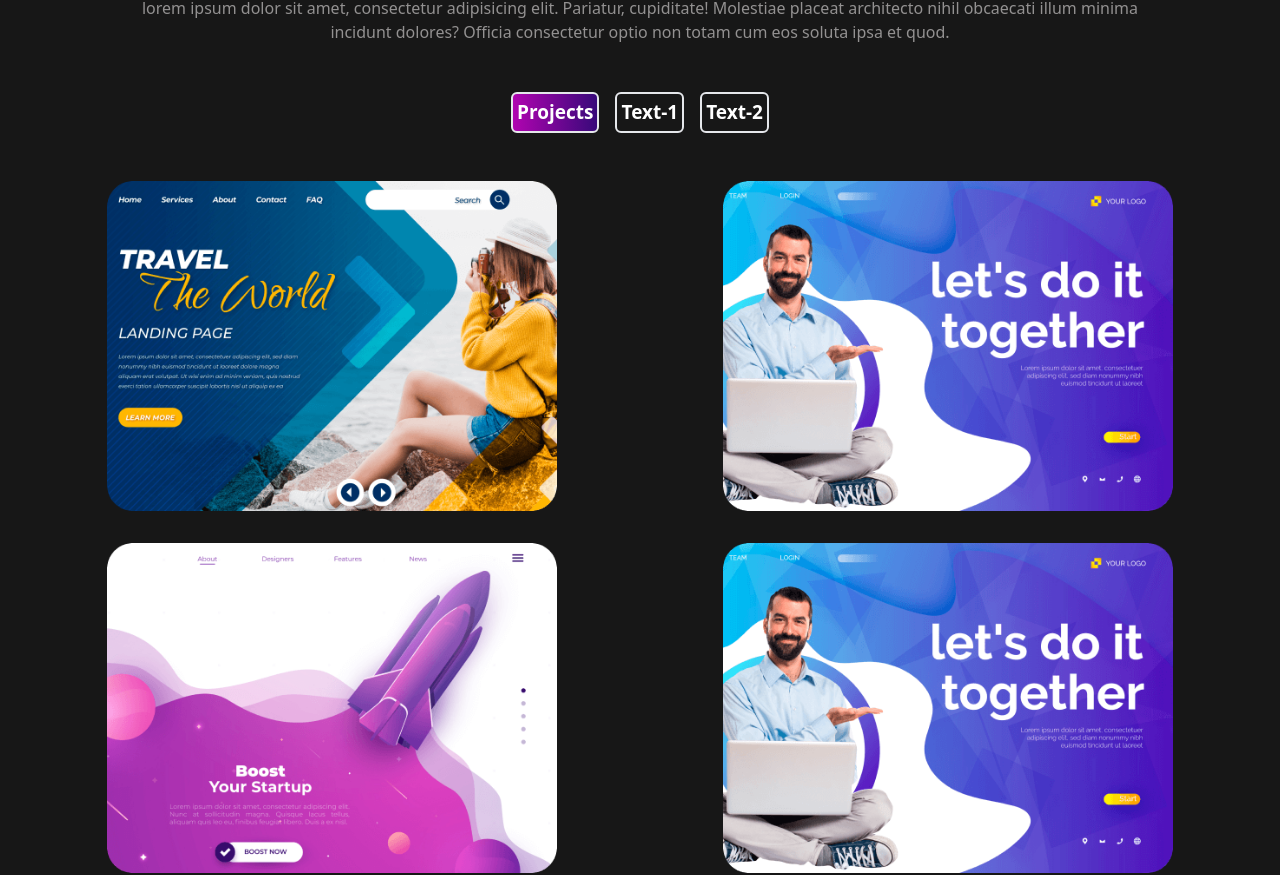
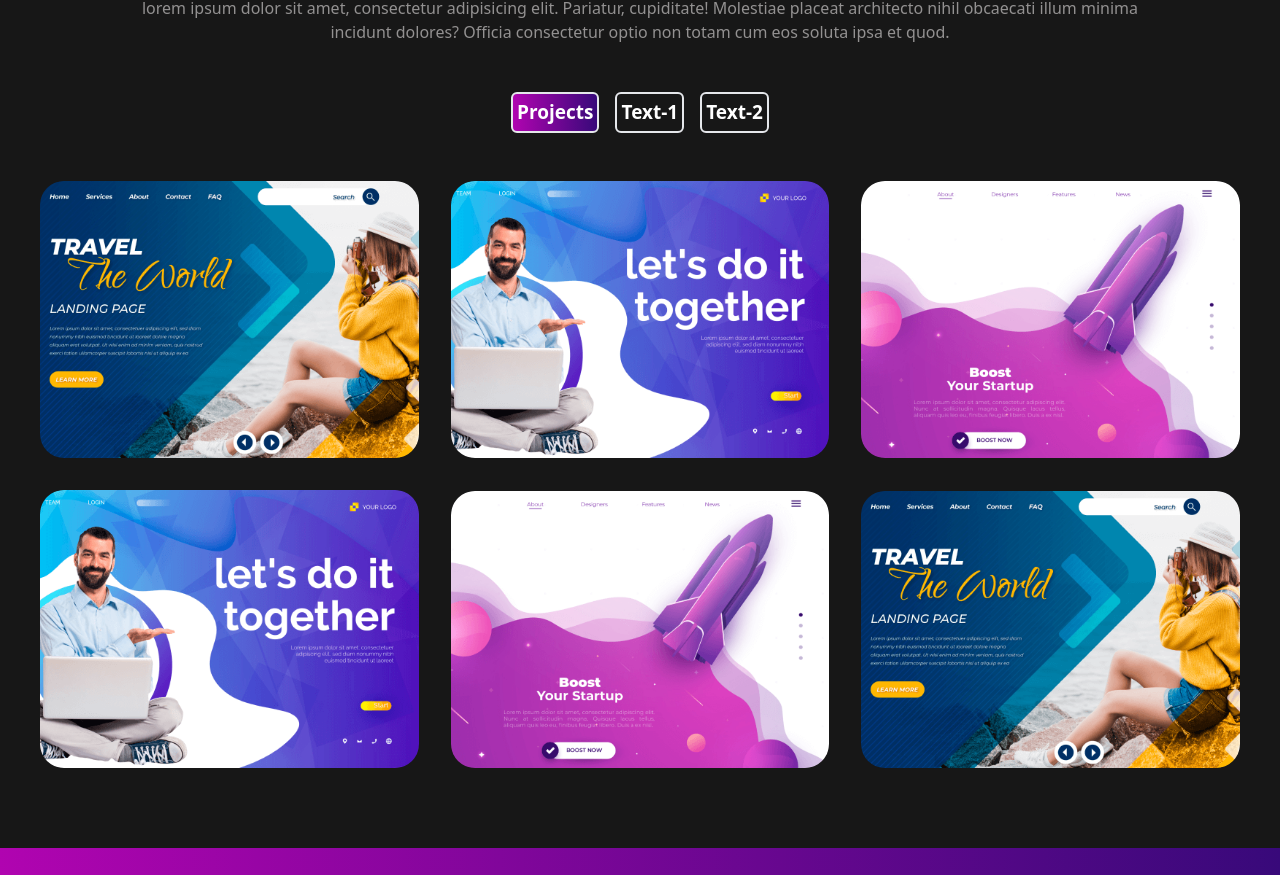
Before and after one commit to Reayhs/react-tailwind-portfolio, a React (Vite) app: page / in a window 1280 px wide. Shown: the part 1532-2407 px from the top of the page. Built offline with nearby package versions, Linux system fonts and the light colour scheme.

Commit message:
style changed

```diff
--- a/src/components/ProjectCard.jsx
+++ b/src/components/ProjectCard.jsx
@@ -3,7 +3,7 @@ import React from 'react'
 function ProjectCard({item}) {
   return (
     <>
-      <div className="img-box w-[450px] mx-auto flex justify-center relative overflow-hidden rounded-3xl">
+      <div className="img-box w-[450px] lg2:w-auto mx-auto flex justify-center items-center relative overflow-hidden rounded-3xl">
               <img src={item.img} alt="" className='w-full' />
               <div className="p absolute top-[-100%] left-0 h-full w-full text-center bg-[#b004b0b7] p-4 pt-20">
                 <h1 className="font-bold text-3xl">{item.title}</h1>
--- a/src/components/Projects.jsx
+++ b/src/components/Projects.jsx
@@ -84,7 +84,7 @@ function Projects() {
             Text-2
           </button>
         </div>
-        <div className="flex flex-wrap p-10 gap-8 lg:grid-cols-2 tl:grid-cols-1 ">
+        <div className="grid grid-cols-3 p-10 justify-center items-center gap-8 lg:grid-cols-2 tl:grid-cols-1  ">
           {durum === 1
             ? projects.map((item, i) => <ProjectCard key={i} item={item} />)
             : null}
--- a/tailwind.config.cjs
+++ b/tailwind.config.cjs
@@ -3,6 +3,7 @@ module.exports = {
   content: ["./index.html", "./src/**/*.{js,ts,jsx,tsx}"],
   theme: {
     screens: {
+      'lg2': {'max': '1623px'},
       'lg': {'max': '1023px'},
       'tl': {'max': '723px'},
       },
```
